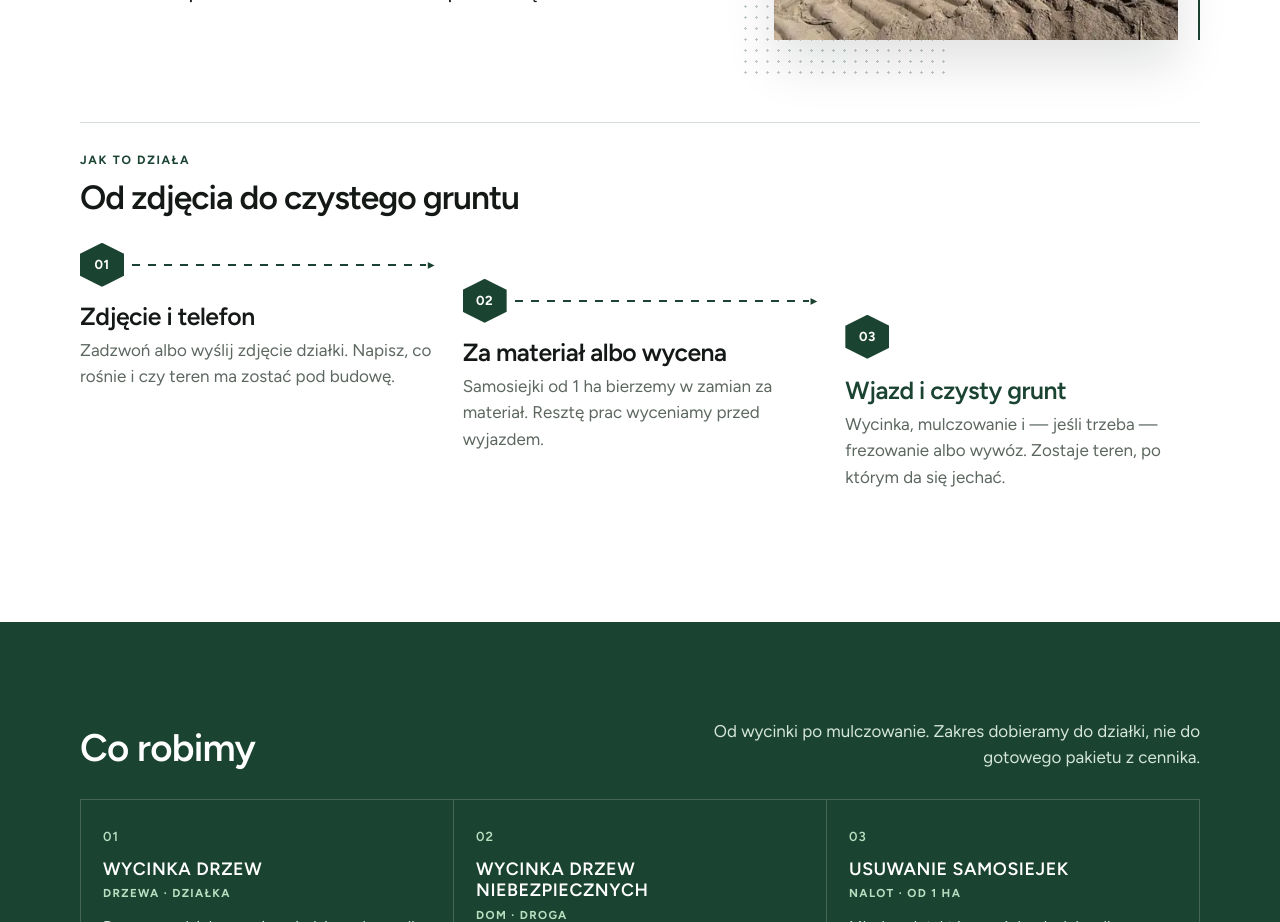
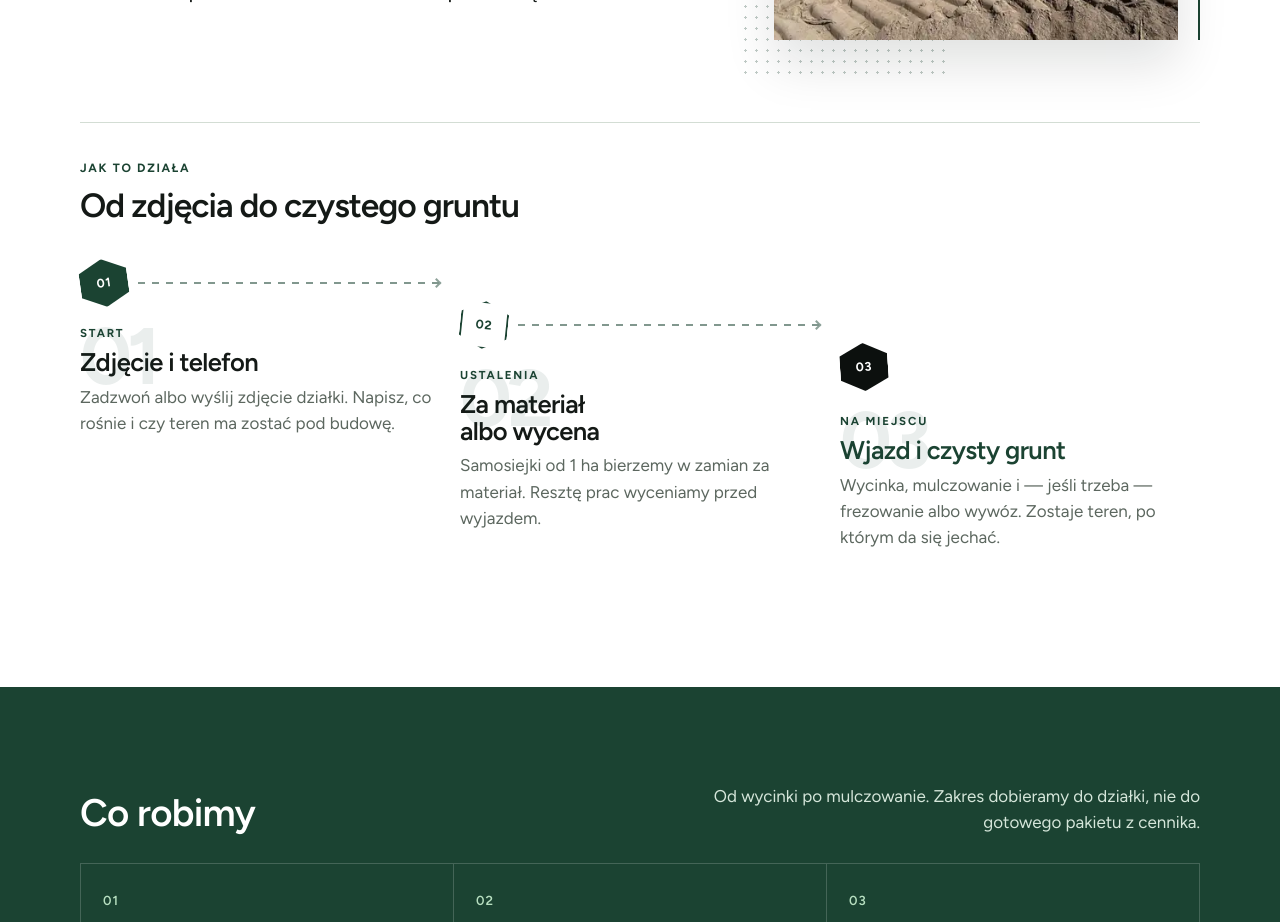
Before and after one commit to kubapythonmaster/mulchmaster, a React (Vite) app: page / in a window 1280 px wide. Shown: the part 1240-2162 px from the top of the page. Built offline with nearby package versions, Linux system fonts and the light colour scheme; a web font is replaced by a local one.

Commit message:
Make process steps a staggered trail, not card grid.

```diff
--- a/src/components/About.jsx
+++ b/src/components/About.jsx
@@ -57,6 +57,10 @@ export function About() {
                 {index < steps.length - 1 && <span className="step-trail" />}
               </div>
               <div className="step-body">
+                <span className="step-ghost" aria-hidden="true">
+                  {step.n}
+                </span>
+                <p className="step-tag">{step.tag}</p>
                 <h3>{step.title}</h3>
                 <p>{step.text}</p>
               </div>
--- a/src/site.js
+++ b/src/site.js
@@ -13,16 +13,19 @@ export const external = {
 export const steps = [
   {
     n: "01",
+    tag: "Start",
     title: "Zdjęcie i telefon",
     text: "Zadzwoń albo wyślij zdjęcie działki. Napisz, co rośnie i czy teren ma zostać pod budowę.",
   },
   {
     n: "02",
+    tag: "Ustalenia",
     title: "Za materiał albo wycena",
     text: "Samosiejki od 1 ha bierzemy w zamian za materiał. Resztę prac wyceniamy przed wyjazdem.",
   },
   {
     n: "03",
+    tag: "Na miejscu",
     title: "Wjazd i czysty grunt",
     text: "Wycinka, mulczowanie i — jeśli trzeba — frezowanie albo wywóz. Zostaje teren, po którym da się jechać.",
   },
--- a/src/styles.css
+++ b/src/styles.css
@@ -791,12 +791,12 @@ a {
 
 .steps-block {
   margin-top: 12px;
-  padding: 28px 0 8px;
+  padding: 36px 0 8px;
   border-top: 1px solid var(--line);
 }
 
 .steps-head {
-  margin-bottom: 28px;
+  margin-bottom: 36px;
   max-width: 28rem;
 }
 
@@ -813,12 +813,13 @@ a {
   padding: 0;
   display: grid;
   gap: 0;
+  position: relative;
 }
 
 .step {
   display: grid;
-  grid-template-columns: 3rem 1fr;
-  gap: 0 18px;
+  grid-template-columns: 3.25rem 1fr;
+  gap: 0 20px;
   align-items: start;
 }
 
@@ -835,40 +836,56 @@ a {
   flex: none;
   display: grid;
   place-items: center;
-  width: 2.75rem;
-  height: 2.75rem;
+  width: 3rem;
+  height: 3rem;
   background: var(--navy);
   color: #fff;
-  font-weight: 700;
-  font-size: 0.82rem;
-  letter-spacing: 0.04em;
+  font-weight: 800;
+  font-size: 0.78rem;
+  letter-spacing: 0.06em;
   clip-path: polygon(50% 0, 100% 25%, 100% 75%, 50% 100%, 0 75%, 0 25%);
+  transform: rotate(-8deg);
+  box-shadow: 0 10px 0 -4px color-mix(in srgb, var(--navy) 18%, transparent);
+}
+
+.step-2 .step-node {
+  transform: rotate(6deg);
+  background: #fff;
+  color: var(--navy);
+  outline: 2px solid var(--navy);
+  outline-offset: -2px;
+}
+
+.step-3 .step-node {
+  transform: rotate(-4deg);
+  background: var(--navy-deep);
 }
 
 .step-trail {
   flex: 1 1 auto;
   width: 2px;
-  min-height: 28px;
-  margin: 4px 0;
+  min-height: 36px;
+  margin: 6px 0;
   background: repeating-linear-gradient(
     180deg,
-    var(--navy) 0 6px,
-    transparent 6px 12px
+    var(--navy) 0 5px,
+    transparent 5px 11px
   );
   position: relative;
+  opacity: 0.55;
 }
 
 .step-trail::after {
-  content: "▾";
+  content: "";
   position: absolute;
   left: 50%;
-  bottom: -2px;
-  transform: translateX(-50%);
-  color: var(--navy);
-  font-size: 0.85rem;
-  line-height: 1;
-  background: #fff;
-  padding: 2px 0;
+  bottom: -1px;
+  width: 7px;
+  height: 7px;
+  border-right: 2px solid var(--navy);
+  border-bottom: 2px solid var(--navy);
+  transform: translateX(-50%) rotate(45deg);
+  opacity: 0.9;
 }
 
 .step:last-child .step-trail {
@@ -876,30 +893,55 @@ a {
 }
 
 .step-body {
-  padding: 2px 0 28px;
+  position: relative;
+  padding: 4px 0 32px;
   min-width: 0;
+  overflow: hidden;
+}
+
+.step-ghost {
+  position: absolute;
+  top: -0.35rem;
+  right: 0;
+  font-size: clamp(3.4rem, 9vw, 5rem);
+  font-weight: 800;
+  letter-spacing: -0.06em;
+  line-height: 1;
+  color: color-mix(in srgb, var(--navy) 9%, transparent);
+  pointer-events: none;
+  user-select: none;
+}
+
+.step-tag {
+  margin: 0 0 6px;
+  font-size: 0.72rem;
+  font-weight: 700;
+  letter-spacing: 0.16em;
+  text-transform: uppercase;
+  color: var(--navy);
 }
 
 .step-body h3 {
   margin: 0 0 8px;
-  font-size: clamp(1.25rem, 2.5vw, 1.55rem);
-  letter-spacing: -0.02em;
+  font-size: clamp(1.28rem, 2.6vw, 1.6rem);
+  letter-spacing: -0.025em;
   color: var(--ink);
-}
-
-.step-body p {
+  max-width: 16ch;
+}
+
+.step-body > p:last-child {
   margin: 0;
-  max-width: 34rem;
+  max-width: 32rem;
   color: var(--muted);
   line-height: 1.55;
 }
 
 .step-1 .step-body {
-  padding-right: 8%;
+  padding-right: 10%;
 }
 
 .step-2 .step-body {
-  padding-left: 4%;
+  padding-left: 2%;
 }
 
 .step-3 .step-body h3 {
@@ -1697,13 +1739,13 @@ dialog.lightbox::backdrop {
 
   .steps {
     grid-template-columns: repeat(3, 1fr);
-    gap: 0 28px;
+    gap: 0 20px;
     align-items: start;
   }
 
   .step {
     grid-template-columns: 1fr;
-    gap: 16px;
+    gap: 18px;
   }
 
   .step-mark {
@@ -1717,22 +1759,26 @@ dialog.lightbox::backdrop {
     width: auto;
     min-height: 0;
     height: 2px;
-    margin: 0 0 0 8px;
+    margin: 0 0 0 10px;
     background: repeating-linear-gradient(
       90deg,
-      var(--navy) 0 8px,
-      transparent 8px 16px
+      var(--navy) 0 7px,
+      transparent 7px 14px
     );
   }
 
   .step-trail::after {
-    content: "▸";
     left: auto;
-    right: -2px;
+    right: 0;
     bottom: auto;
     top: 50%;
-    transform: translateY(-50%);
-    padding: 0 2px;
+    transform: translateY(-50%) rotate(-45deg);
+  }
+
+  .step-ghost {
+    top: -0.55rem;
+    right: auto;
+    left: 0;
   }
 
   .step-1 .step-body,
@@ -1741,11 +1787,11 @@ dialog.lightbox::backdrop {
   }
 
   .step-2 {
-    margin-top: 36px;
+    margin-top: 42px;
   }
 
   .step-3 {
-    margin-top: 72px;
+    margin-top: 84px;
   }
 
   .svc-head {
```
